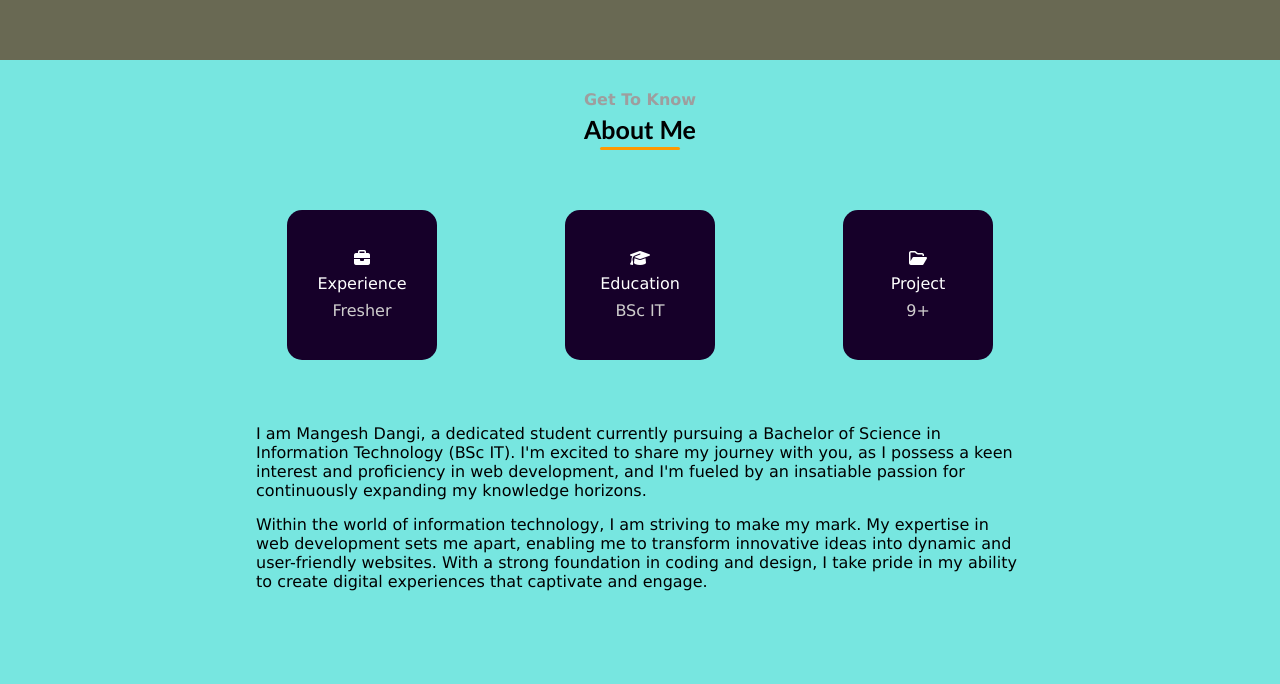
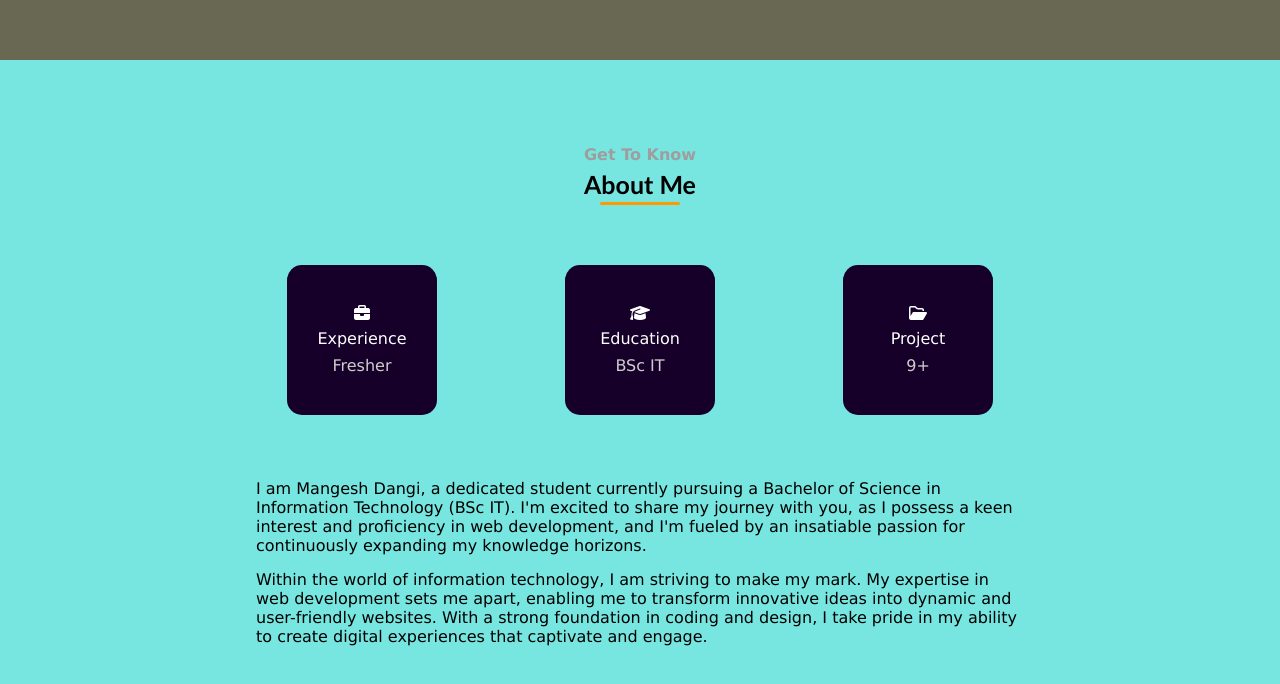
Before and after one commit to MangeshDangi/portfolio, a plain HTML site: page index.html in a window 1280 px wide. Shown: the part 740-1424 px from the top of the page. Drawn offline with Linux system fonts and the light colour scheme.

Commit message:
first commit

```diff
--- a/style.css
+++ b/style.css
@@ -151,6 +151,7 @@ main {
     width: 100vw;
     height: 100vh;
     overflow: hidden;
+    padding-top: 55px;
     background-color: rgb(119, 230, 224);
 }
 .head{
```
